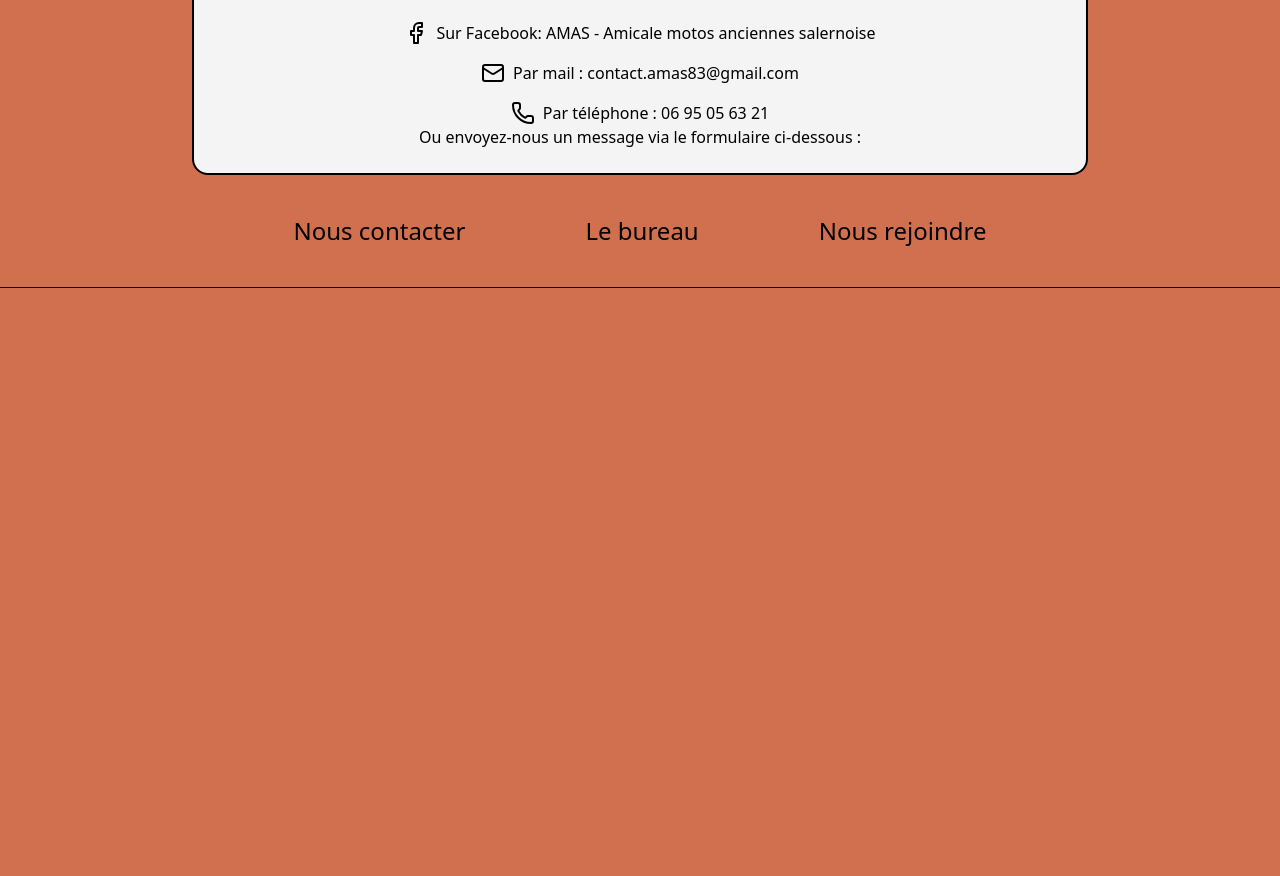
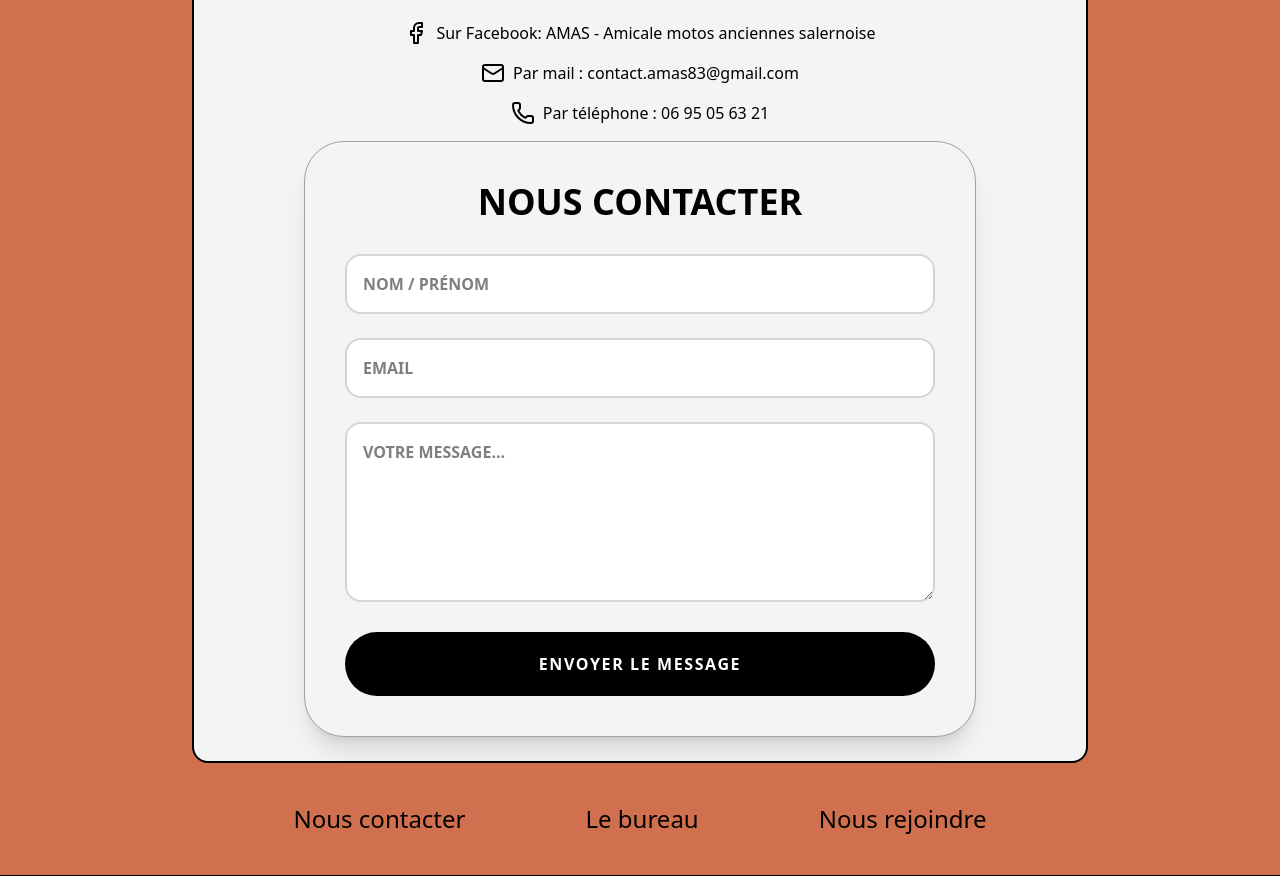
Before and after one commit to Imortelmax/AMAS, a Next.js app in the folder amas-site/: page /contact in a window 1280 px wide. Shown: the part 334-1210 px from the top of the page. Before the commit the page ends 800 px from the top, so only its background shows below. Built offline with nearby package versions, Linux system fonts and the light colour scheme; no server answers.

Commit message:
Contact form fonctionnel

```diff
--- /dev/null
+++ b/amas-site/src/app/action/send-email.ts
@@ -0,0 +1,33 @@
+"use server";
+
+import { Resend } from "resend";
+
+const resend = new Resend(process.env.RESEND_API_KEY);
+
+export async function sendContactEmail(formData: FormData) {
+    const name = formData.get("name") as string;
+    const email = formData.get("email") as string;
+    const message = formData.get("message") as string;
+
+    try {
+        await resend.emails.send({
+            from: "AMAS Contact <onboarding@resend.dev>",
+            to:"gauthier.watelain@epitech.eu",
+            subject: `Nouveau message de contact de ${name}`,
+            replyTo: email,
+            text: `Message de ${name} (${email}):\n\n${message}`,
+        });
+
+        await resend.emails.send({
+            from: "AMAS Association <onboarding@resend.dev>",
+            to: email,
+            subject: "Votre message a été reçu",
+            text: `Bonjour ${name},\n\nMerci de nous avoir contactés. Nous avons bien reçu votre message et nous vous répondrons dans les plus brefs délais.\n\nCordialement,\nL'équipe AMAS`,
+        });
+
+        return { success: true };
+    } catch (error) {
+        console.error(error);
+        return { success: false };
+    }
+}
--- a/amas-site/src/app/contact/page.tsx
+++ b/amas-site/src/app/contact/page.tsx
@@ -1,13 +1,25 @@
-import { Facebook, Mail, Phone } from "lucide-react"
+"use client";
 
-export default async function SortiesPage() {
+import { Facebook, Mail, Phone } from "lucide-react";
+import { useState } from "react";
+import { sendContactEmail } from "../action/send-email";
+
+export default function SortiesPage() {
+    const [status, setStatus] = useState<"idle" | "loading" | "success" | "error">("idle");
+
+    async function handleAction(formData: FormData) {
+        setStatus("loading");
+        const result = await sendContactEmail(formData);
+        if (result.success) setStatus("success");
+        else setStatus("error");
+    }
 
     return (
         <main className="  pt-22   px-4">
             <div className="max-w-4xl mx-auto text-center bg-zinc-100 p-6 border-2 rounded-2xl">
                 <h1 className="text-4xl text-center font-bold mb-4">Pour nous contacter</h1>
 
-                <div className="flex flex-col items-center space-y-4">
+                <div className="flex flex-col items-center space-y-4 pb-4">
                     <div className="flex items-center space-x-2">
                         <Facebook className="w-6 h-6" />
                         <a href="https://www.facebook.com/profile.php?id=61558964401689&locale=fr_FR" target="_blank">Sur Facebook: AMAS - Amicale motos anciennes salernoise</a>
@@ -23,9 +35,37 @@ export default async function SortiesPage() {
                 </div>
 
                 {/* Mail form */}
-                <div>
-                    <p>Ou envoyez-nous un message via le formulaire ci-dessous :</p>
+                <div className="max-w-2xl mx-auto bg-zinc-100 p-10 border-1 border-zinc-400 rounded-[40px] shadow-xl">
+                    <h1 className="text-4xl font-black uppercase text-center mb-8">Nous Contacter</h1>
 
+                    {status === "success" ? (
+                    <div className="bg-green-100 text-green-800 p-6 rounded-2xl text-center font-bold">
+                        Message envoyé ! Vérifie ta boîte mail (et tes spams).
+                    </div>
+                    ) : (
+                    <form action={handleAction} className="space-y-6">
+                        <input
+                            name="name" type="text" placeholder="NOM / PRÉNOM" required
+                            className="w-full p-4 bg-white border-2 border-zinc-300 rounded-2xl outline-none focus:border-black font-bold"
+                        />
+                        <input
+                            name="email" type="email" placeholder="EMAIL" required
+                            className="w-full p-4 bg-white border-2 border-zinc-300 rounded-2xl outline-none focus:border-black font-bold"
+                        />
+                        <textarea
+                            name="message" placeholder="VOTRE MESSAGE..." required rows={6}
+                            className="w-full p-4 bg-white border-2 border-zinc-300 rounded-2xl outline-none focus:border-black font-bold"
+                        />
+
+                        <button
+                            type="submit"
+                            disabled={status === "loading"}
+                            className="w-full bg-black text-white py-5 rounded-full font-black uppercase tracking-widest hover:bg-orange-600 transition disabled:bg-zinc-400"
+                        >
+                            {status === "loading" ? "Envoi..." : "Envoyer le message"}
+                        </button>
+                    </form>
+                    )}
                 </div>
             </div>
         </main>
--- /dev/null
+++ b/amas-site/src/components/email-template.tsx
@@ -0,0 +1,13 @@
+import * as React from 'react';
+
+interface EmailTemplateProps {
+  firstName: string;
+}
+
+export function EmailTemplate({ firstName }: EmailTemplateProps) {
+  return (
+    <div>
+      <h1>Welcome, {firstName}!</h1>
+    </div>
+  );
+}
```
